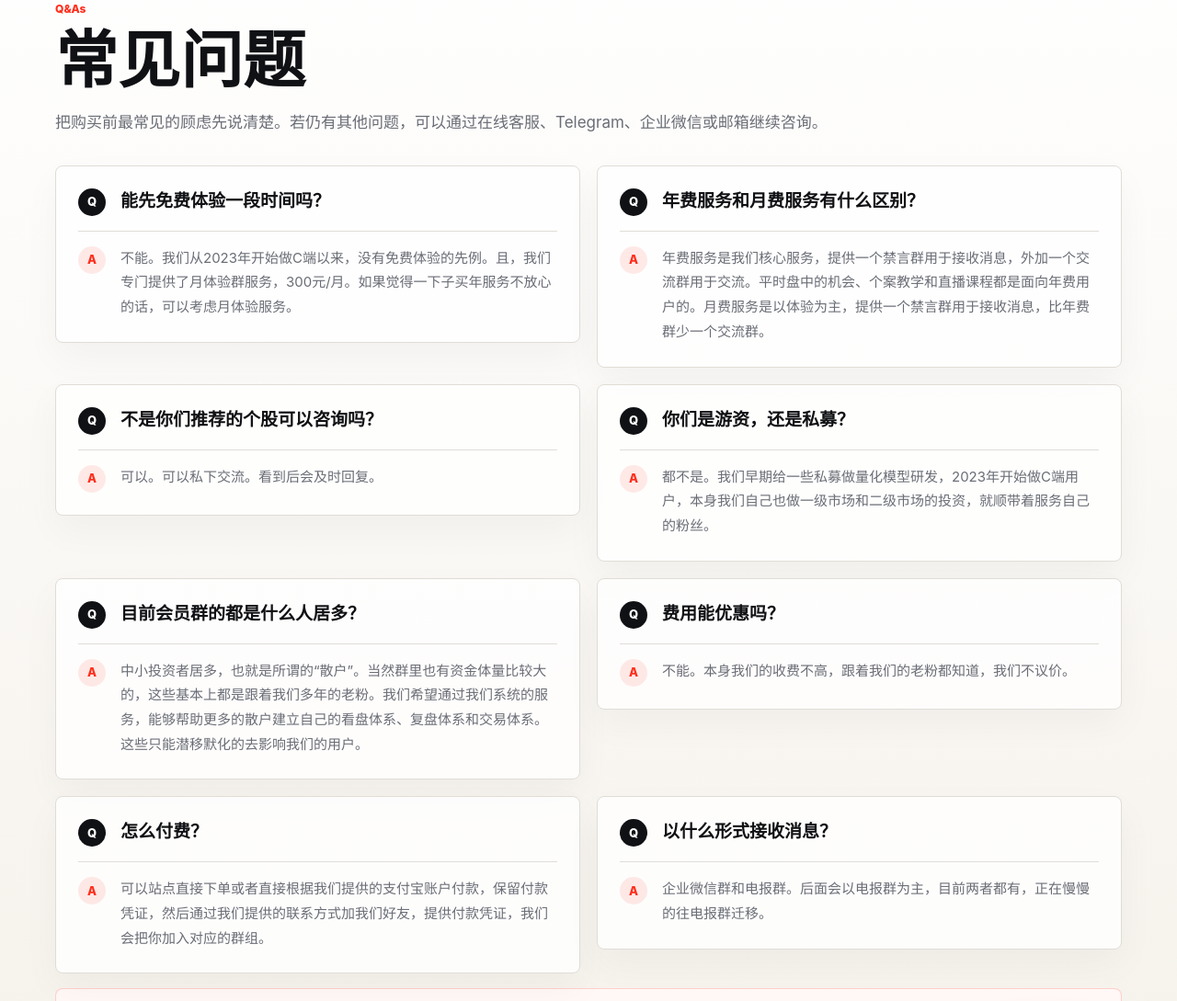
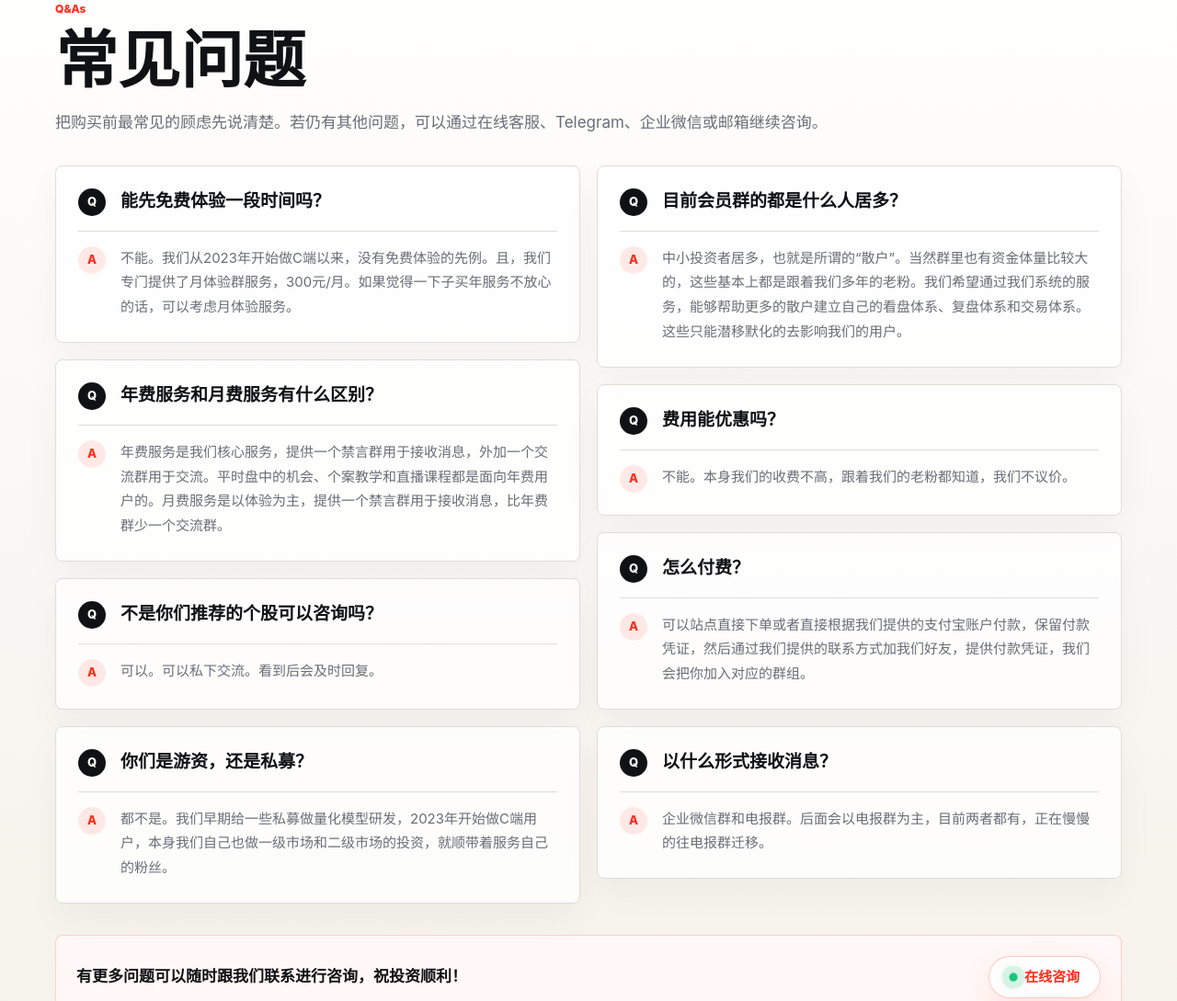
Before and after one commit to Hizenghui/qingfengjian-caixun-vip-service, a plain HTML site: page index.html in a window 1280 px wide. Shown: the part 5442-6531 px from the top of the page at 92% size. Drawn offline with Linux system fonts and the light colour scheme; files whose address does not match are found by name.

Commit message:
Fix desktop FAQ layout gaps

```diff
--- a/styles.css
+++ b/styles.css
@@ -1256,7 +1256,18 @@ select {
   }
 
   .faq-list {
-    grid-template-columns: repeat(2, minmax(0, 1fr));
+    display: block;
+    column-count: 2;
+    column-gap: 14px;
+  }
+
+  .faq-item {
+    display: inline-grid;
+    width: 100%;
+    margin: 0 0 14px;
+    break-inside: avoid;
+    -webkit-column-break-inside: avoid;
+    page-break-inside: avoid;
   }
 
   .pay-panel {
@@ -1811,9 +1822,11 @@ select {
 
   .faq-list {
     gap: 18px;
+    column-gap: 18px;
   }
 
   .faq-item {
+    margin-bottom: 18px;
     padding: 24px;
   }
 }
```
